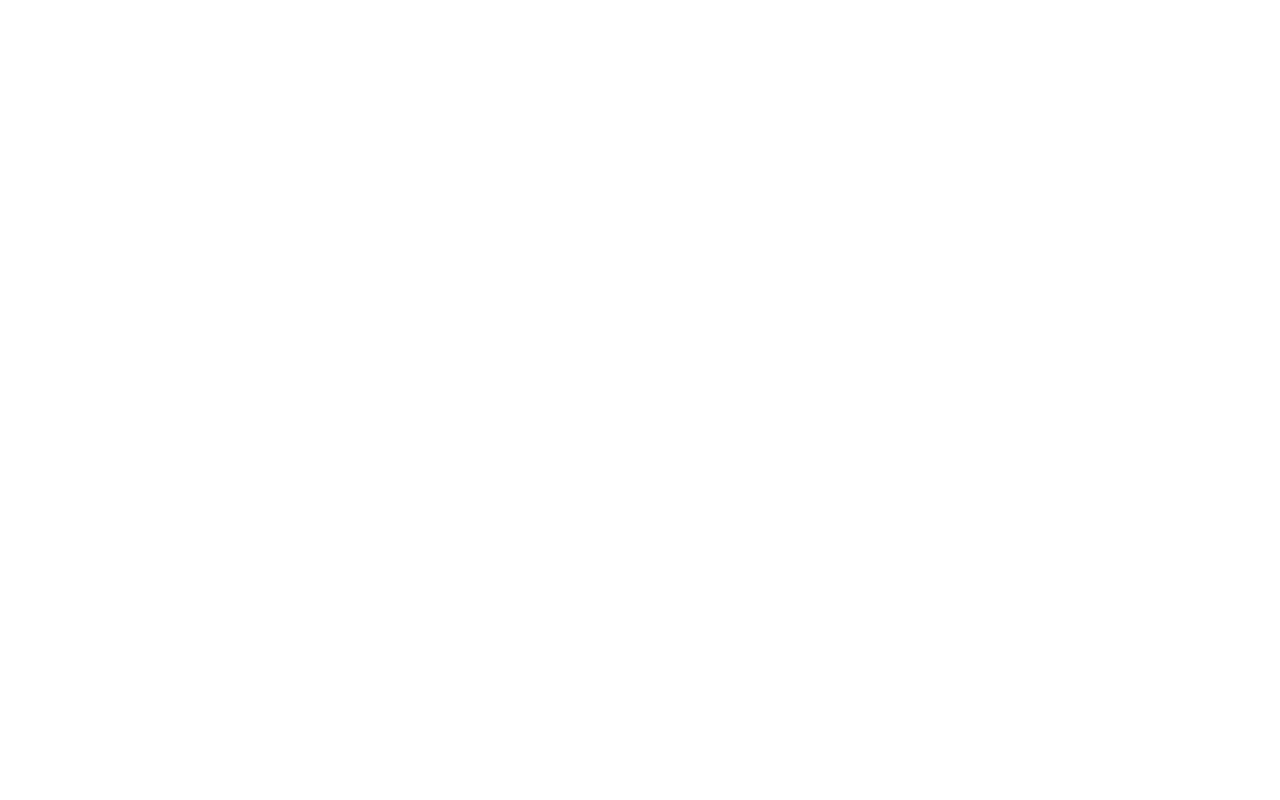
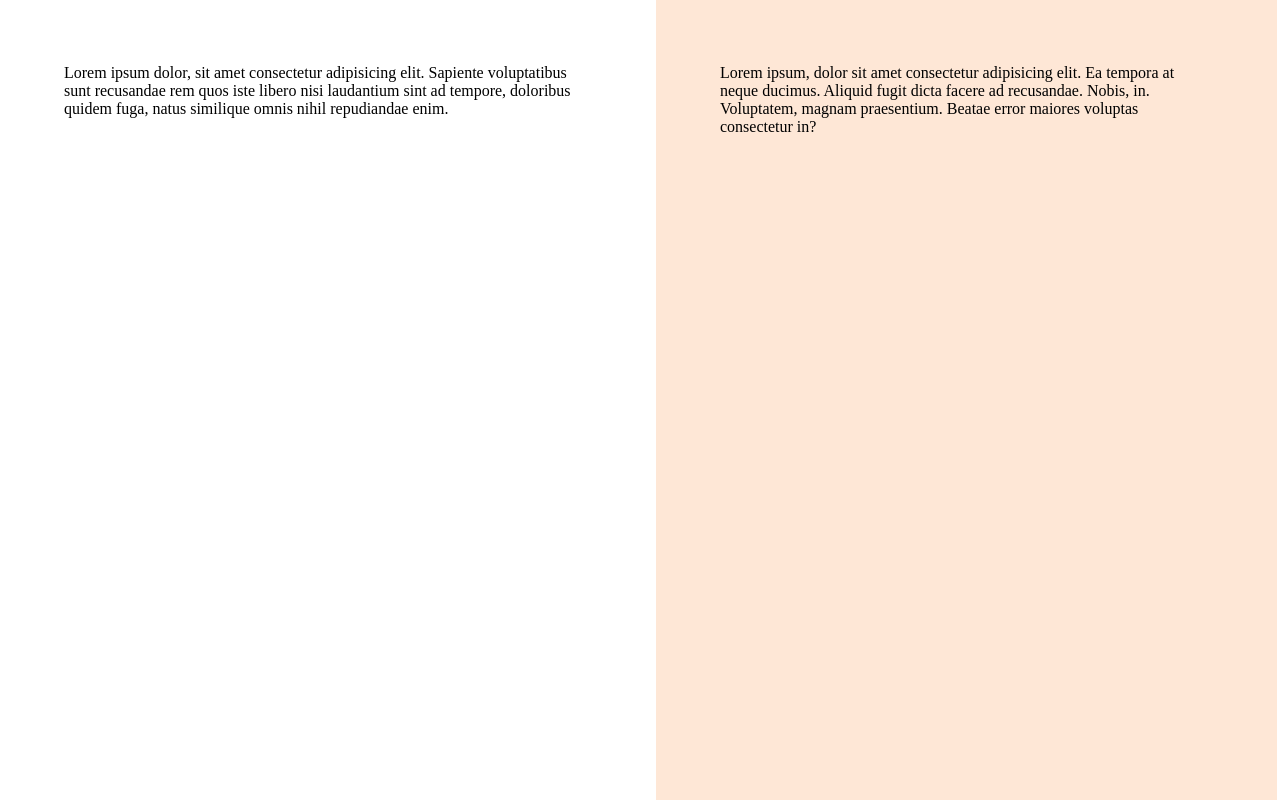
Before and after one commit to rubensalves64/FormularioDeMatricula, a plain HTML site: page index.html in a window 1280 px wide. Drawn offline with Linux system fonts and the light colour scheme.

Commit message:
layout css

```diff
--- a/index.html
+++ b/index.html
@@ -13,5 +13,25 @@
     href="https://fonts.googleapis.com/css2?family=Asap:ital,wght@0,100..900;1,100..900&family=Inconsolata:wght@200..900&family=Maven+Pro:wght@400..900&family=Poppins:ital,wght@0,100;0,200;0,300;0,400;0,500;0,600;0,700;0,800;0,900;1,100;1,200;1,300;1,400;1,500;1,600;1,700;1,800;1,900&display=swap"
     rel="stylesheet"
   />
-  <body></body>
+  <body>
+    <div id="app">
+      <main>
+        <div class="main-container">
+          Lorem ipsum dolor, sit amet consectetur adipisicing elit. Sapiente
+          voluptatibus sunt recusandae rem quos iste libero nisi laudantium sint
+          ad tempore, doloribus quidem fuga, natus similique omnis nihil
+          repudiandae enim.
+        </div>
+      </main>
+
+      <aside>
+        <div class="aside-container">
+          Lorem ipsum, dolor sit amet consectetur adipisicing elit. Ea tempora
+          at neque ducimus. Aliquid fugit dicta facere ad recusandae. Nobis, in.
+          Voluptatem, magnam praesentium. Beatae error maiores voluptas
+          consectetur in?
+        </div>
+      </aside>
+    </div>
+  </body>
 </html>
--- a/styles/global.css
+++ b/styles/global.css
@@ -1,3 +1,8 @@
+* {
+  margin: 0;
+  padding: 0;
+  boxing-sizing: border-box;
+}
 :root {
   --font-family: "Poppins", sans-serif;
   --text: 400 1rem/1.5 var(--font-family);
@@ -15,3 +20,6 @@
   --stroke-highlight: #f3541c;
   --semantic-error: #dc2626;
 }
+body {
+  overflow: hidden;
+}
--- a/styles/index.css
+++ b/styles/index.css
@@ -1 +1,2 @@
 @import url(global.css);
+@import url(layout.css);
--- /dev/null
+++ b/styles/layout.css
@@ -0,0 +1,26 @@
+#app {
+  display: grid;
+  /*(656 x 100) / 1280
+  */
+  grid-template-columns: 51.25% 48.55%;
+  height: 100vh;
+
+  overflow: hidden;
+}
+main {
+  overflow: auto;
+  padding: 4rem;
+
+  & .main-container {
+    max-width: 33rem;
+    margin-left: auto;
+  }
+}
+aside {
+  background-color: var(--surface-secondary);
+  padding: 4rem;
+
+  & .aside-container {
+    max-width: 31rem;
+  }
+}
```
